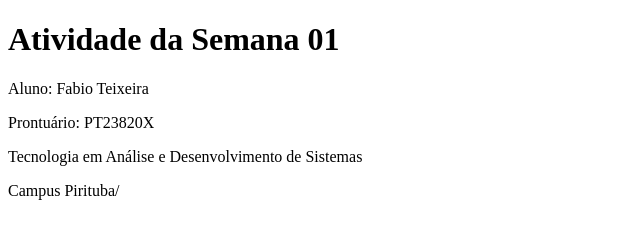
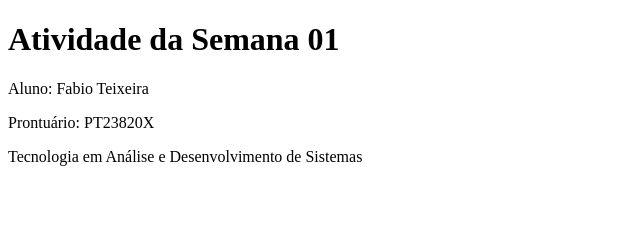
Before and after one commit to projetosaulas/dwba4_semana_01_pt23820x, a plain HTML site: page index.html in a window 1280 px wide. Shown: the whole page, without its empty margins (0-640 px from the left). Drawn offline with Linux system fonts and the light colour scheme.

Commit message:
Update index.html

```diff
--- a/index.html
+++ b/index.html
@@ -11,6 +11,5 @@
     <p>Aluno: Fabio Teixeira</p>
     <p>Prontuário: PT23820X</p>
     <p>Tecnologia em Análise e Desenvolvimento de Sistemas</p>
-    <p>Campus Pirituba/<p>
   </body>
 </html>
```
